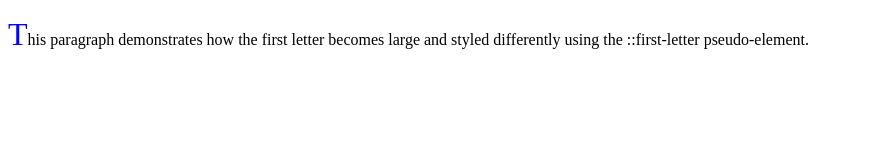
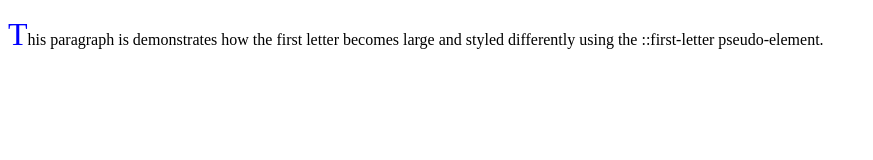
Before and after one commit to Sadhana3399/simple-cicd-demo, a plain HTML site: page index.html in a window 1280 px wide. Shown: the whole page, without its empty margins (0-873 px from the left). Drawn offline with Linux system fonts and the light colour scheme.

Commit message:
Update index.html

```diff
--- a/index.html
+++ b/index.html
@@ -10,7 +10,8 @@ color: blue;
 <title>First Letter</title>
 </head>
 <body>
-<p>This paragraph demonstrates how the first letter becomes large and styled differently
+<p>This paragraph is demonstrates how the first letter becomes large and styled differently
 using the ::first-letter pseudo-element.</p>
 </body>
+
 </html>
```
